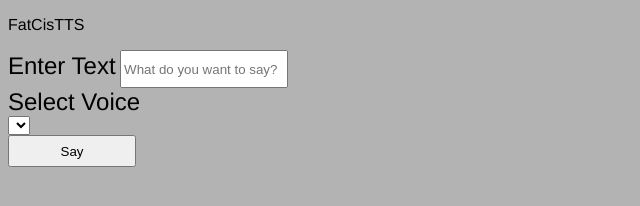
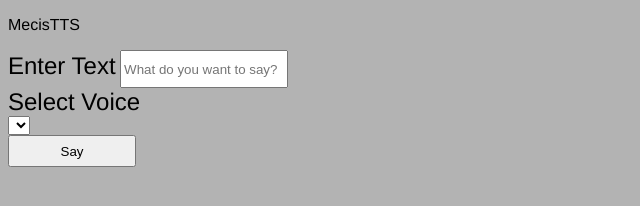
Before and after one commit to FatCisDev/fatcistts, a plain HTML site: page index.html in a window 1280 px wide. Shown: the full height of the page, 0-640 px from the left. Drawn offline with Linux system fonts and the light colour scheme.

Commit message:
Update index.html

```diff
--- a/index.html
+++ b/index.html
@@ -3,13 +3,13 @@
 <html lang="en" dir="ltr">
   <head>
     <meta charset="utf-8">
-    <title>FatCisTTS</title>
+    <title>MecisTTS</title>
     <link rel="stylesheet" href="style.css">
     <meta name="viewport" content="width=device-width, initial-scale=1.0">
   </head>
   <body>
     <div class="wrapper">
-      <p>FatCisTTS</p>
+      <p>MecisTTS</p>
       <form action="#">
         <div class="row">
           <label>Enter Text</label>
```
